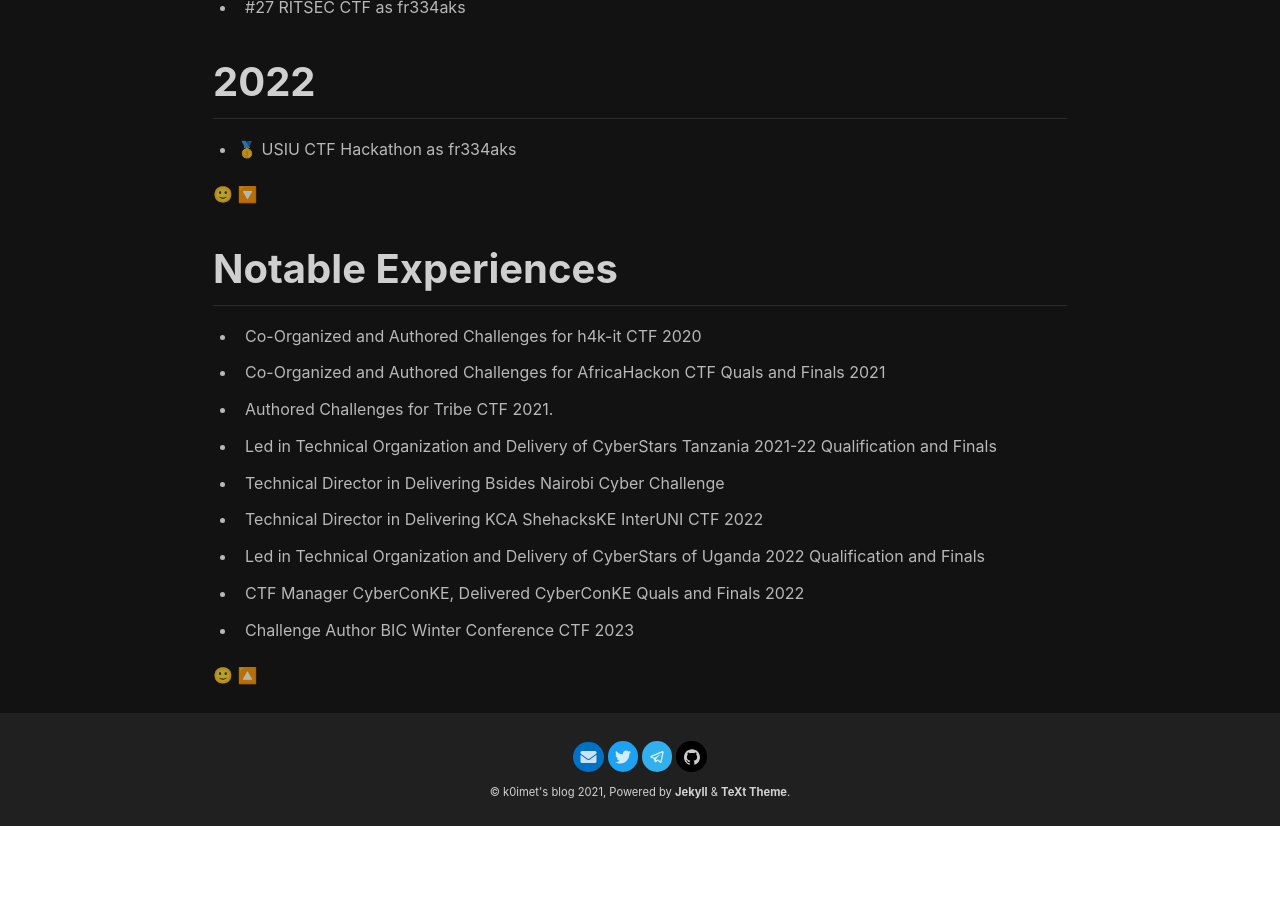
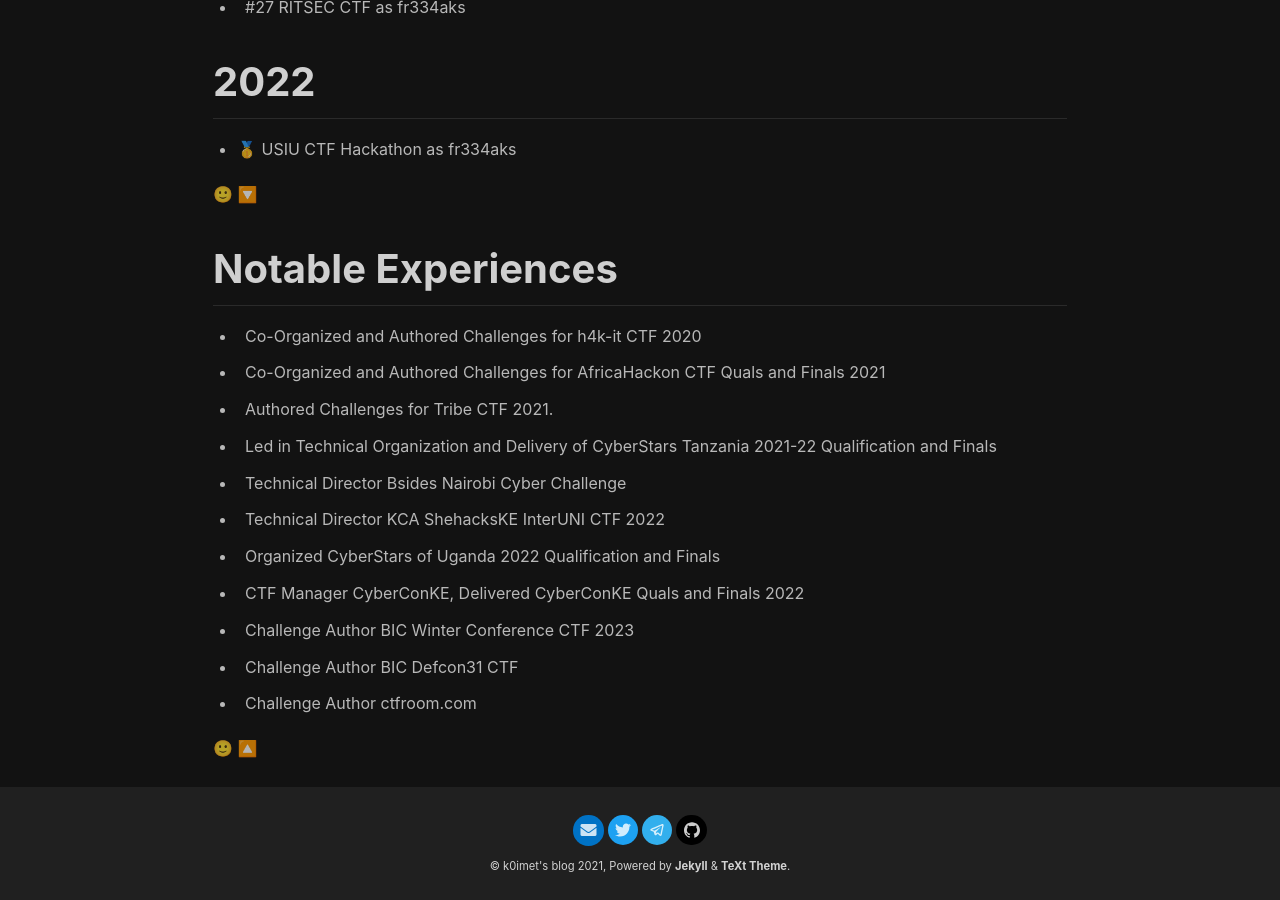
Before and after one commit to k0imet/repo, a Jekyll site: the page built from about.md, in a window 1280 px wide and 900 px high, scrolled down 1338 px. Built offline with Jekyll 4.4.1, drawn with Linux system fonts in a browser that asks for light colours; nearby versions of some CDN libraries; before the commit the page ends 2164 px from its top, so only the background shows below that.

Commit message:
Update about.md

```diff
--- a/about.md
+++ b/about.md
@@ -101,15 +101,19 @@ Below are some of my/our achievements.
 
 - Led in Technical Organization and Delivery of CyberStars Tanzania 2021-22 Qualification and Finals
 
-- Technical Director in Delivering Bsides Nairobi Cyber Challenge
+- Technical Director Bsides Nairobi Cyber Challenge
 
-- Technical Director in Delivering KCA ShehacksKE InterUNI CTF 2022
+- Technical Director KCA ShehacksKE InterUNI CTF 2022
 
-- Led in Technical Organization and Delivery of CyberStars of Uganda 2022 Qualification and Finals
+- Organized CyberStars of Uganda 2022 Qualification and Finals
 
 - CTF Manager CyberConKE, Delivered CyberConKE Quals and Finals 2022
 
 - Challenge Author BIC Winter Conference CTF 2023
 
+- Challenge Author BIC Defcon31 CTF
+
+- Challenge Author ctfroom.com
+
 
 🙂 🔼
```
